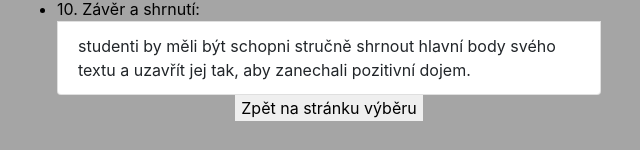
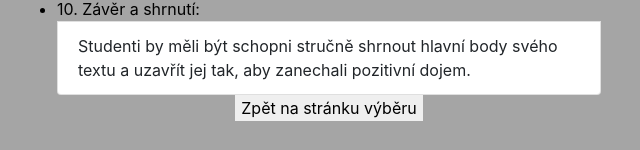
Before and after one commit to terezatruhlarova/my-app, an Electron app: page src/aj.html in a window 800 px wide. Shown: the part 1234-1384 px from the top of the page, 71-711 px from the left. Drawn offline with nearby package versions, Linux system fonts and the light colour scheme; no server answers.

Commit message:
commit
Signed-off-by: terezatruhlarova <tereza.truhlarova@student.spsmb.cz>

```diff
--- a/src/aj.html
+++ b/src/aj.html
@@ -98,7 +98,7 @@
         10. Závěr a shrnutí:
       </li>
       <li class="list-group-item">
-        studenti by měli být schopni stručně shrnout hlavní body svého textu a uzavřít jej tak, aby zanechali pozitivní dojem.
+        Studenti by měli být schopni stručně shrnout hlavní body svého textu a uzavřít jej tak, aby zanechali pozitivní dojem.
       </li>
     </ul>
   </div>
```
